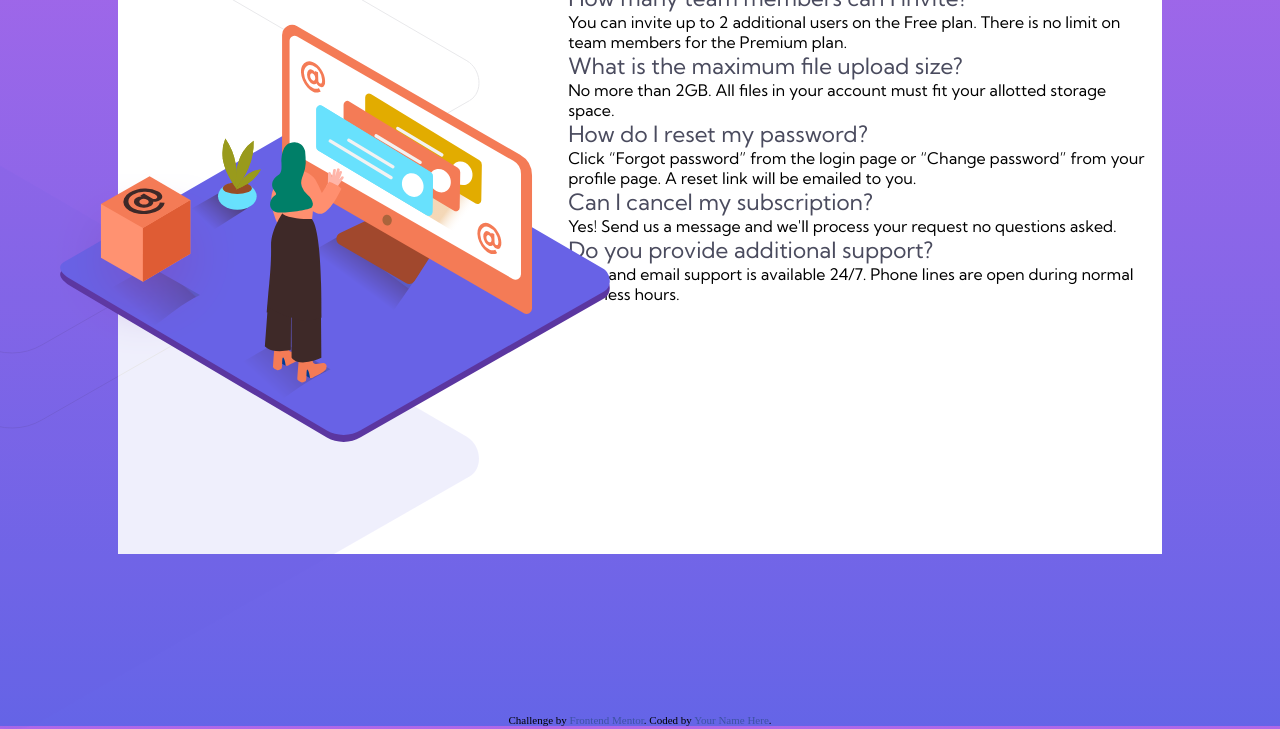
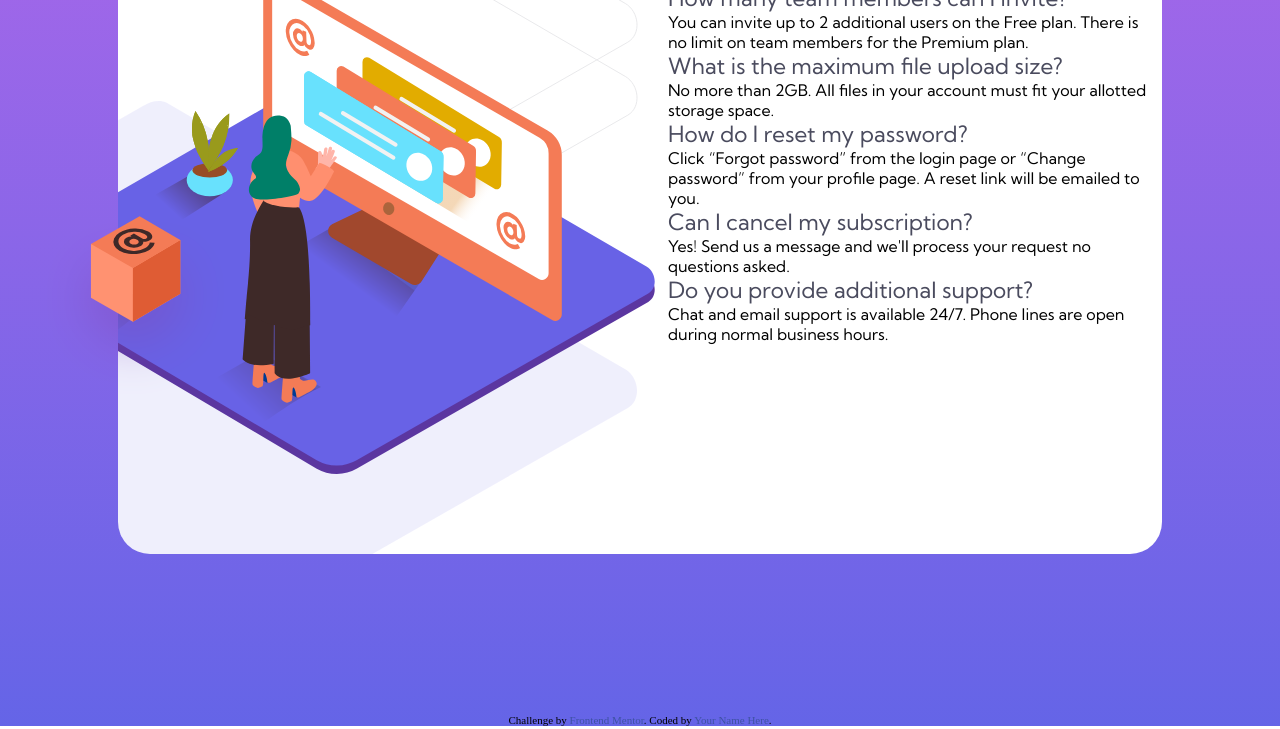
Before and after one commit to Abdel-2020/faq-accordion-card-main, a plain HTML site: page index.html in a window 1280 px wide. Shown: the part 226-955 px from the top of the page. Drawn offline with Linux system fonts and the light colour scheme.

Commit message:
Hero Image completed

```diff
--- a/index.html
+++ b/index.html
@@ -35,7 +35,6 @@
 
       <img class="hero-box"src="images/illustration-box-desktop.svg" alt="An orange cube with an '@' sign">
       <img class="hero-desktop"src="images/illustration-woman-online-desktop.svg" alt="Image of a woman working at a large desktop">
-      <img class="hero-shadow" src="images/bg-pattern-desktop.svg" alt="Rectangular purple shadow">
 
     </section>
 
--- a/styles.css
+++ b/styles.css
@@ -29,25 +29,20 @@
 
 .hero-box{
     position:absolute;
-    top:400px;
-    left:50px;
+    top:440px;
+    left:40px;
     z-index: 2;
 }
 
 .hero-desktop{
-    position:absolute;
-    margin-top: 80px;
-    left:60px;
-    width:550px;
-    height:auto;
-    z-index:1;
-}
-
-.hero-shadow{
-    position:absolute;
-    top:10px;
-    right:800px;
-    z-index:0;
+    position: relative;
+    bottom:30px;
+    right:10px;
+    margin-top: 60px;
+    width:540px;
+    height:500px;
+    object-fit: cover;
+    object-position: -120px;
 }
 
 /*End of hero image styling*/
@@ -74,7 +69,12 @@ li{
 }
 
 .faq-card{
+    border-radius: 2em;
     background-color: white;
+    background-image: url("images/bg-pattern-desktop.svg");
+    background-repeat: no-repeat;
+    background-size: 940px auto;
+    background-position: -420px -200px;
     display: flex;
     flex-direction: row;
     justify-content: space-between;
```
